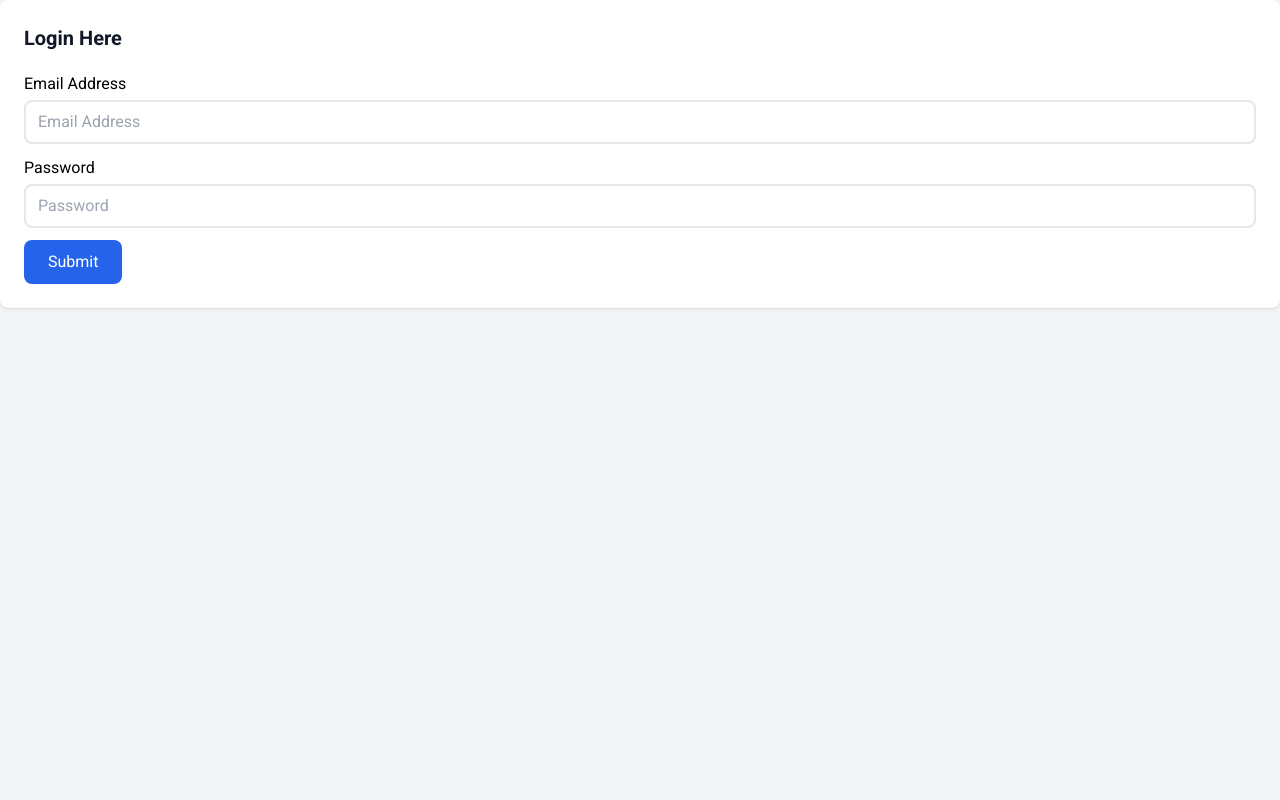
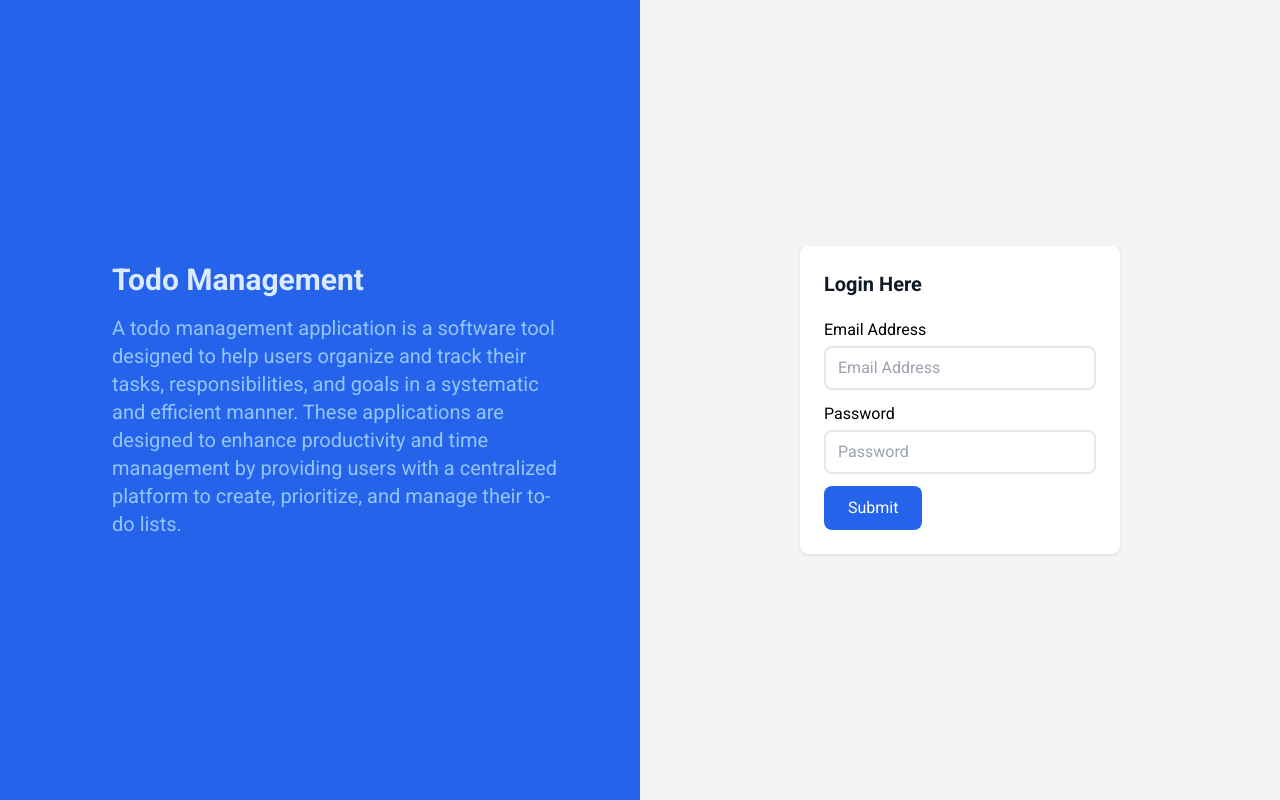
Before and after one commit to joaodos3v/angular_todo_management_app, an Angular app: page / in a window 1280 px wide. Built offline with nearby package versions, Linux system fonts and the light colour scheme.

Commit message:
feat: setup login page (20:58)

```diff
--- a/src/app/shared/layouts/default/default.component.html
+++ b/src/app/shared/layouts/default/default.component.html
@@ -1 +1,17 @@
-<router-outlet></router-outlet>
+<div class="grid grid-cols-2 h-screen">
+  <div class="bg-blue-600 flex flex-col gap-4 justify-center ps-28">
+    <h1 class="text-blue-100 text-3xl font-bold">Todo Management</h1>
+    <p class="max-w-md text-blue-300 text-xl">
+      A todo management application is a software tool designed to help users
+      organize and track their tasks, responsibilities, and goals in a
+      systematic and efficient manner. These applications are designed to
+      enhance productivity and time management by providing users with a
+      centralized platform to create, prioritize, and manage their to-do lists.
+    </p>
+  </div>
+  <div class="flex w-full justify-center items-center">
+    <div class="w-1/2">
+      <router-outlet></router-outlet>
+    </div>
+  </div>
+</div>
--- a/src/app/shared/layouts/master/master.component.html
+++ b/src/app/shared/layouts/master/master.component.html
@@ -1,2 +1,6 @@
 <app-header></app-header>
-<router-outlet></router-outlet>
+<main class="app-wrapper w-full h-full bg-zinc-300">
+  <div class="container py-6">
+    <router-outlet></router-outlet>
+  </div>
+</main>
--- a/src/assets/scss/_layout.scss
+++ b/src/assets/scss/_layout.scss
@@ -1,4 +1,5 @@
 .app-header {
+  height: $header-height;
   @apply bg-white shadow py-5 fixed top-0 left-0 w-full z-20;
   @apply flex items-center justify-center;
 }
```
